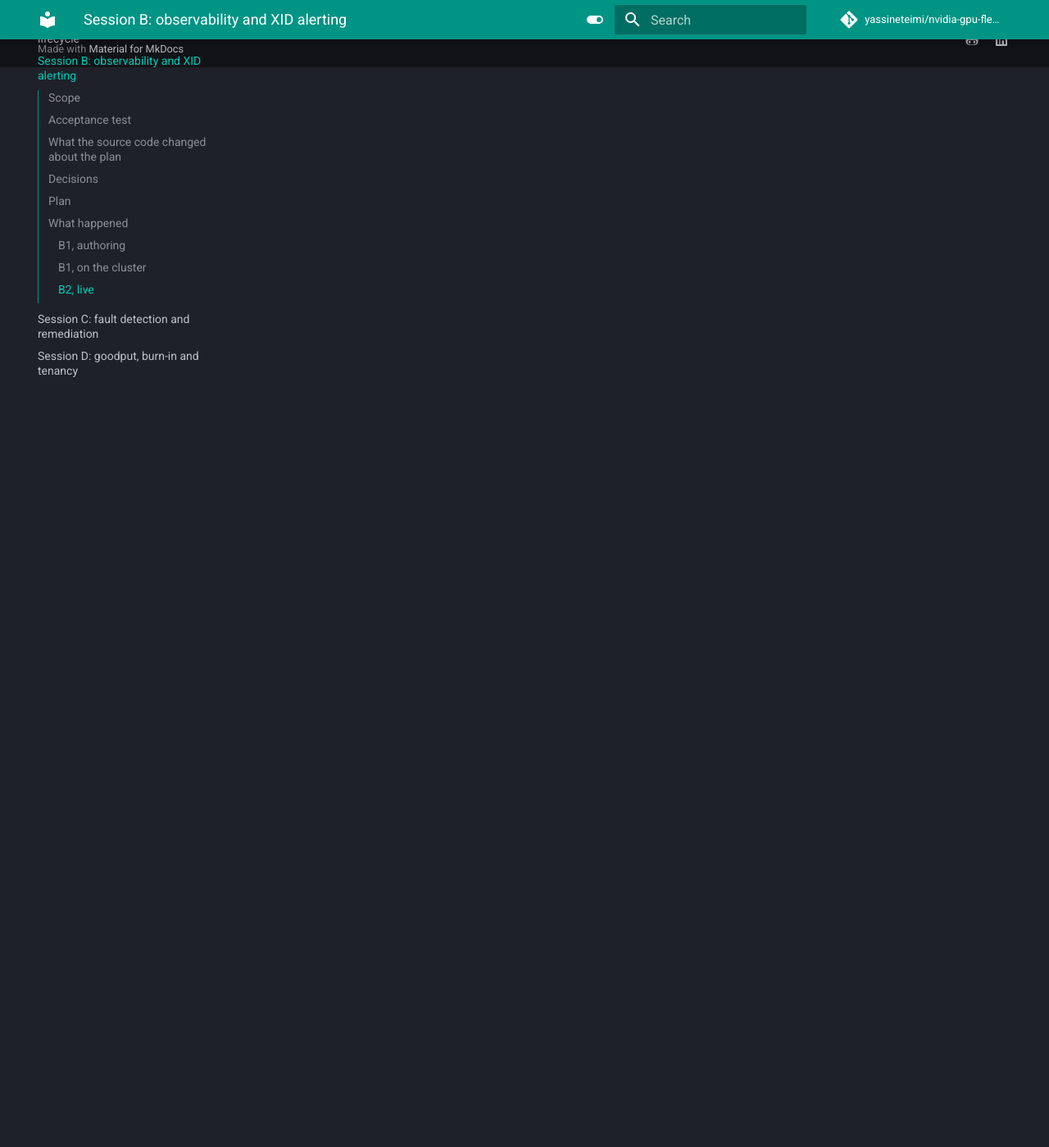
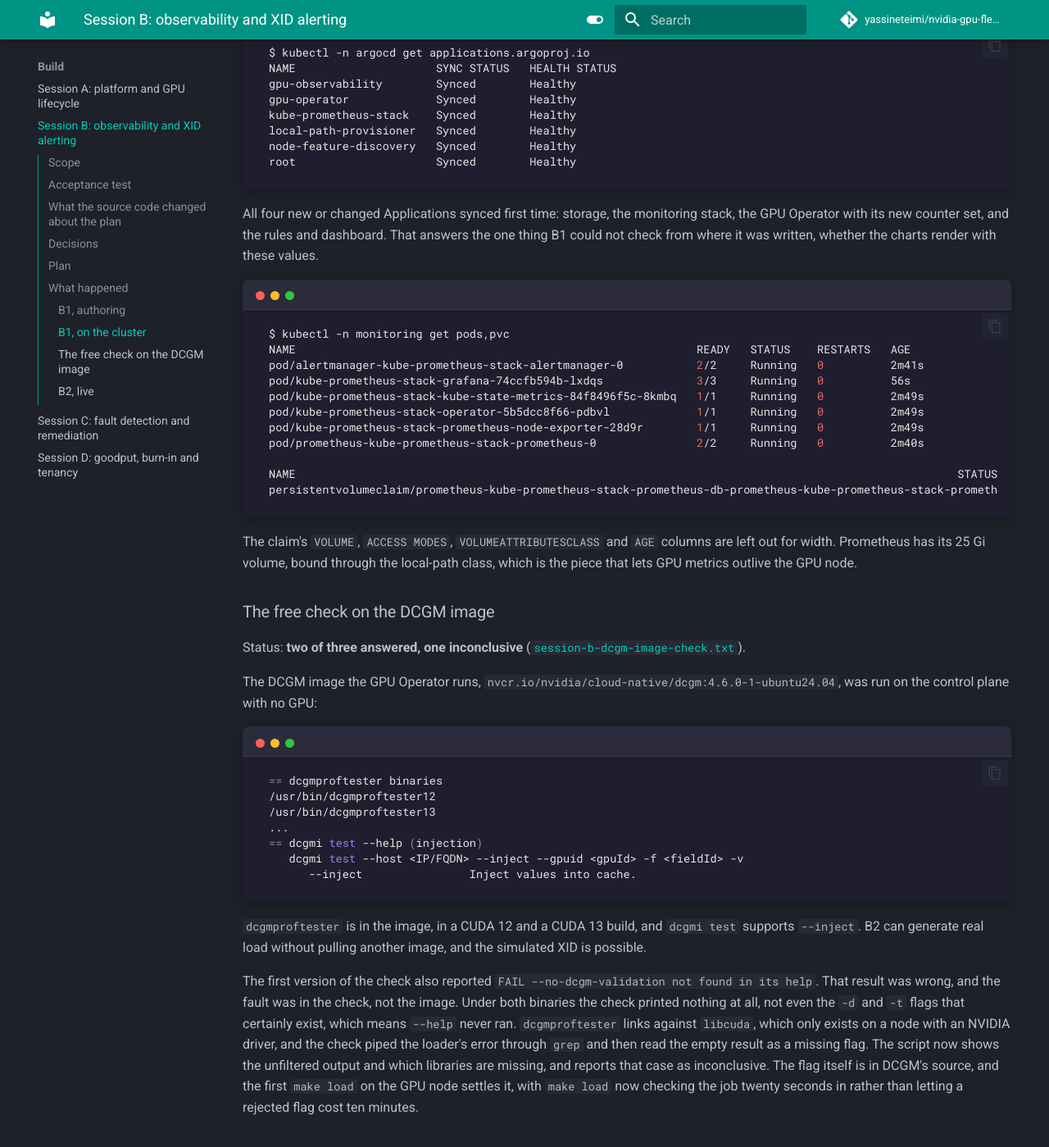
Before and after one commit to yassineteimi/nvidia-gpu-fleet-poc, an MkDocs documentation site: the page built from docs/02-observability.md, in a window 1280 px wide and 1400 px high, scrolled down 3605 px. Shown: the whole window at 82% size. Built offline with MkDocs 1.6.1 and Material for MkDocs 9.7.7, drawn with Linux system fonts in a browser that asks for light colours; comment, search, counter and statistics services are not loaded; some of the changed text lies outside the part shown.

Commit message:
Session B1 on the cluster: deployed, and one check that lied
Deployed in the order it was written for: make argocd first, so ArgoCD
assesses Application health and the waves mean something, then the commit
onto main. All six Applications Synced and Healthy on the first sync, the
monitoring stack Running, and Prometheus's 25 Gi volume Bound on
local-path. That answers the one thing B1 could not check where it was
written: the charts render with these values.

The free DCGM image check reported FAIL for --no-dcgm-validation. The check
was wrong, not the image. Nothing at all was printed under either
dcgmproftester, not even flags that certainly exist, so --help never ran:
the binary links libcuda, absent on a node with no NVIDIA driver, and the
script grepped the loader error away and read the silence as a missing
flag. It now prints the unfiltered output and the missing libraries, and
calls that case inconclusive.

make load now checks the job twenty seconds in and prints its log, so a
rejected flag on the GPU node costs twenty seconds instead of the ten
minutes the old wait allowed.

````diff
--- a/docs/02-observability.md
+++ b/docs/02-observability.md
@@ -1,6 +1,6 @@
 # Session B: observability and XID alerting
 
-!!! info "Status: B1 written, not yet deployed"
+!!! info "Status: B1 deployed, B2 not yet run"
     This chapter is written during the session, from output captured live, not
     reconstructed afterwards. Until the session has run, this page states the plan,
     the decisions behind it and the acceptance test only. Nothing is claimed here
@@ -92,8 +92,7 @@
 
 ### B1, authoring
 
-Status: **written, not yet deployed**. Everything below exists in the repository.
-None of it has run against the cluster.
+Status: **done**. Written and checked before anything reached the cluster.
 
 | Piece | Where | Checked how, before any cluster saw it |
 |---|---|---|
@@ -113,7 +112,79 @@
 
 ### B1, on the cluster
 
-Status: **not yet run**.
+Status: **done**. Deployed without a GPU node in the cluster.
+
+In the order the waves were written for: `make argocd` first, so ArgoCD would assess
+the health of Application resources, and only then the commit onto `main`, which
+ArgoCD watches. Deploying the stack before the health check would have run it
+under exactly the creation-only ordering it was written to avoid.
+
+```{ .sh .terminal }
+$ kubectl -n argocd get applications.argoproj.io
+NAME                     SYNC STATUS   HEALTH STATUS
+gpu-observability        Synced        Healthy
+gpu-operator             Synced        Healthy
+kube-prometheus-stack    Synced        Healthy
+local-path-provisioner   Synced        Healthy
+node-feature-discovery   Synced        Healthy
+root                     Synced        Healthy
+```
+
+All four new or changed Applications synced first time: storage, the monitoring
+stack, the GPU Operator with its new counter set, and the rules and dashboard. That
+answers the one thing B1 could not check from where it was written, whether the
+charts render with these values.
+
+```{ .sh .terminal }
+$ kubectl -n monitoring get pods,pvc
+NAME                                                            READY   STATUS    RESTARTS   AGE
+pod/alertmanager-kube-prometheus-stack-alertmanager-0           2/2     Running   0          2m41s
+pod/kube-prometheus-stack-grafana-74ccfb594b-lxdqs              3/3     Running   0          56s
+pod/kube-prometheus-stack-kube-state-metrics-84f8496f5c-8kmbq   1/1     Running   0          2m49s
+pod/kube-prometheus-stack-operator-5b5dcc8f66-pdbvl             1/1     Running   0          2m49s
+pod/kube-prometheus-stack-prometheus-node-exporter-28d9r        1/1     Running   0          2m49s
+pod/prometheus-kube-prometheus-stack-prometheus-0               2/2     Running   0          2m40s
+
+NAME                                                                                                   STATUS   CAPACITY   STORAGECLASS
+persistentvolumeclaim/prometheus-kube-prometheus-stack-prometheus-db-prometheus-kube-prometheus-stack-prometheus-0   Bound    25Gi       local-path
+```
+
+The claim's `VOLUME`, `ACCESS MODES`, `VOLUMEATTRIBUTESCLASS` and `AGE` columns are
+left out for width. Prometheus has its 25 Gi volume, bound through the local-path
+class, which is the piece that lets GPU metrics outlive the GPU node.
+
+### The free check on the DCGM image
+
+Status: **two of three answered, one inconclusive**
+([`session-b-dcgm-image-check.txt`](https://github.com/yassineteimi/nvidia-gpu-fleet-poc/blob/main/docs/artifacts/session-b-dcgm-image-check.txt)).
+
+The DCGM image the GPU Operator runs, `nvcr.io/nvidia/cloud-native/dcgm:4.6.0-1-ubuntu24.04`,
+was run on the control plane with no GPU:
+
+```{ .sh .terminal }
+== dcgmproftester binaries
+/usr/bin/dcgmproftester12
+/usr/bin/dcgmproftester13
+...
+== dcgmi test --help (injection)
+   dcgmi test --host <IP/FQDN> --inject --gpuid <gpuId> -f <fieldId> -v
+      --inject                Inject values into cache.
+```
+
+`dcgmproftester` is in the image, in a CUDA 12 and a CUDA 13 build, and `dcgmi test`
+supports `--inject`. B2 can generate real load without pulling another image, and
+the simulated XID is possible.
+
+The first version of the check also reported `FAIL  --no-dcgm-validation not found
+in its help`. That result was wrong, and the fault was in the check, not the image.
+Under both binaries the check printed nothing at all, not even the `-d` and `-t`
+flags that certainly exist, which means `--help` never ran. `dcgmproftester` links
+against `libcuda`, which only exists on a node with an NVIDIA driver, and the check
+piped the loader's error through `grep` and then read the empty result as a missing
+flag. The script now shows the unfiltered output and which libraries are missing,
+and reports that case as inconclusive. The flag itself is in DCGM's source, and the
+first `make load` on the GPU node settles it, with `make load` now checking the job
+twenty seconds in rather than letting a rejected flag cost ten minutes.
 
 ### B2, live
 
````
Also changed, not shown: docs/index.md (+1 -1 lines), 2 other files.
